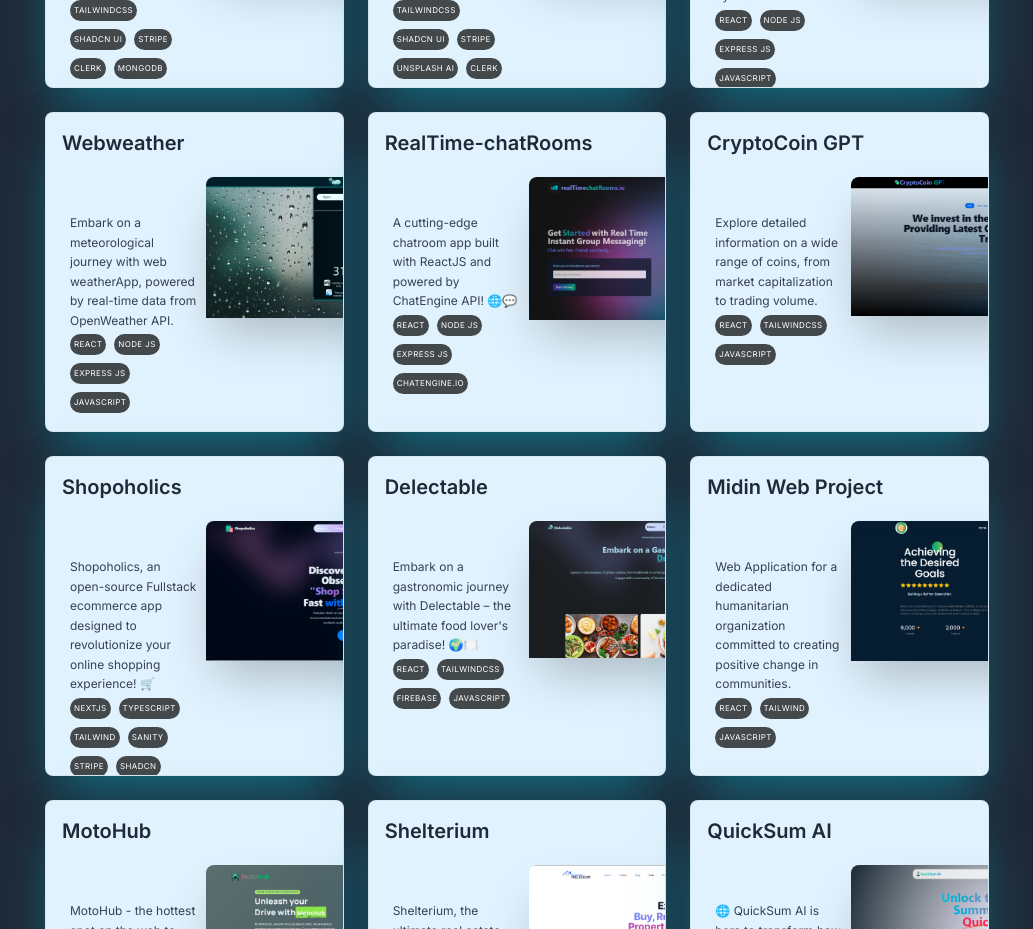
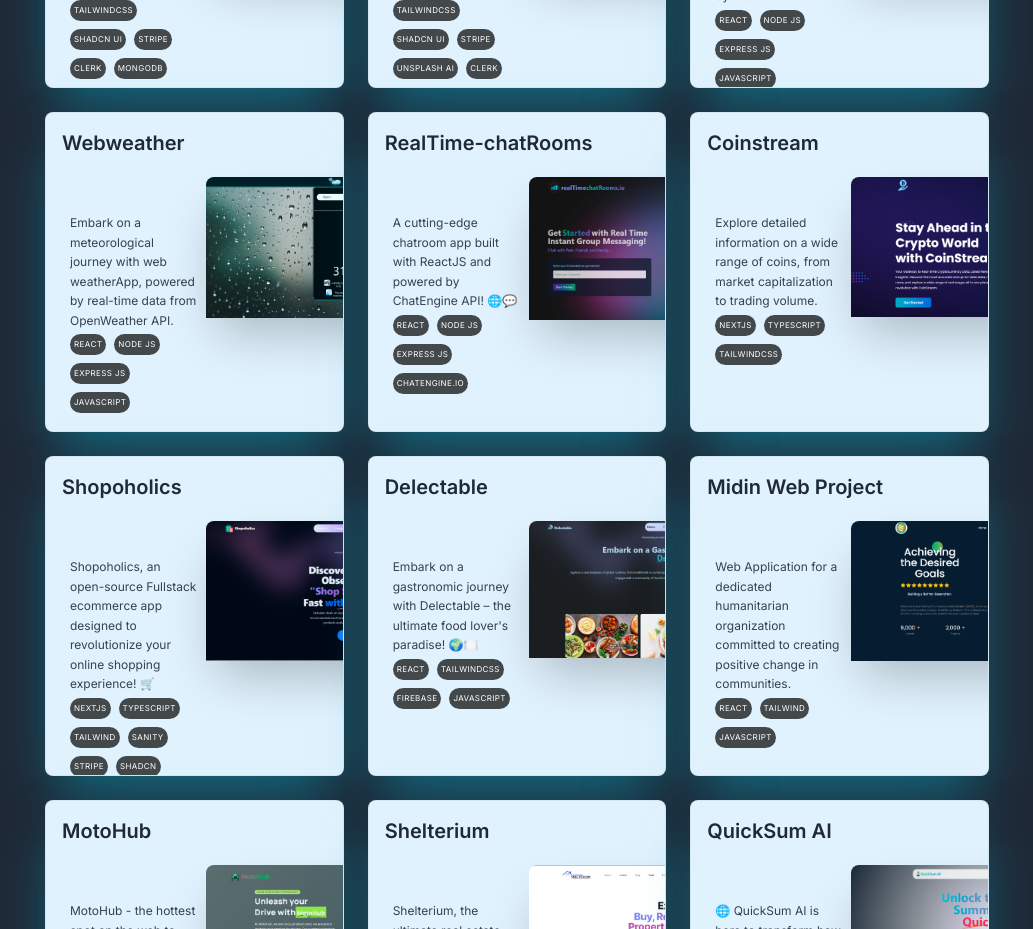
Before and after one commit to engraya/engrahmadaya-portfolio, a Next.js app: page /projects in a window 1280 px wide. Shown: the part 1160-2089 px from the top of the page, without its empty margins (123-1156 px from the left). Built offline with nearby package versions, Linux system fonts and the light colour scheme.

Commit message:
Added a new Project

```diff
--- a/lib/constants.ts
+++ b/lib/constants.ts
@@ -50,6 +50,7 @@ import {
   import {
     coin ,
     aiPrompts,
+    coinstream,
     netchat,
     quickSumAi,
     delectable,
@@ -312,14 +313,14 @@ export const Bio = {
     },
     {
       id: 11,
-      title: "CryptoCoin GPT",
+      title: "Coinstream",
       description:
         "Explore detailed information on a wide range of coins, from market capitalization to trading volume.",
-      image: coin,
-      tags: ["React", "TailwindCSS", "Javascript"],
+      image: coinstream,
+      tags: ["Nextjs", "Typescript", "TailwindCSS"],
       category: "web app",
-      github: "https://github.com/engraya/crypto-Coin-GPT",
-      webapp: "https://cryptocoingpt.vercel.app/",
+      github: "https://github.com/engraya/coinStream",
+      webapp: "https://coinstream.vercel.app/",
     },
       {
       id: 12,
--- a/public/projects/projectSources.ts
+++ b/public/projects/projectSources.ts
@@ -26,11 +26,13 @@ import netchat from "./netchat.png"
 import medimatrix from "./medimatrix.png"
 import snapsavvy from "./snapsavvy.png"
 import festivo from "./festivo.png"
+import coinstream from "./coinstream.png"
 
 
 
 export {
 afan,
+coinstream,
 snapsavvy,
 festivo,
 medimatrix,
```
Also changed, not shown: public/projects/coinstream.png (added).
